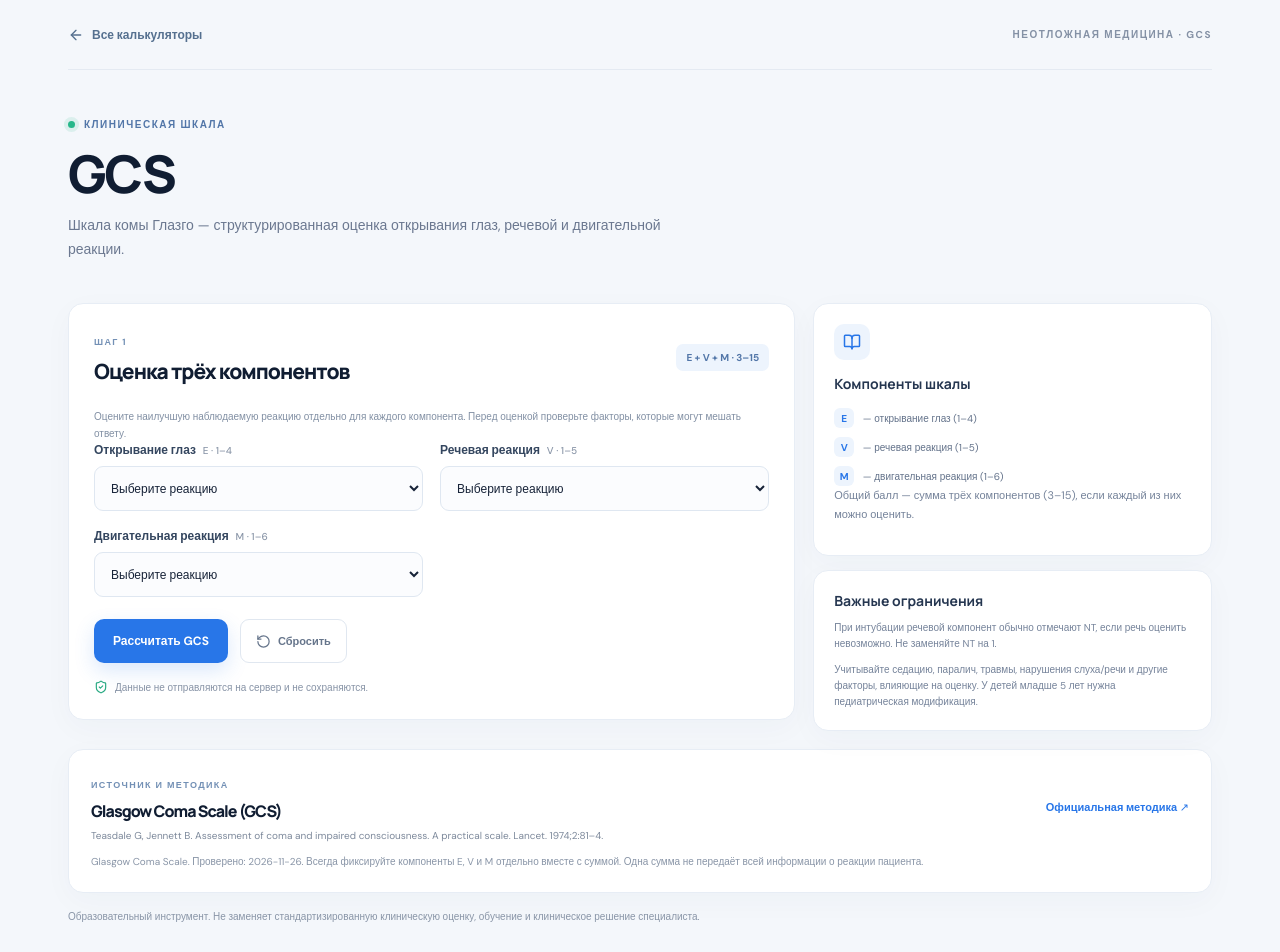
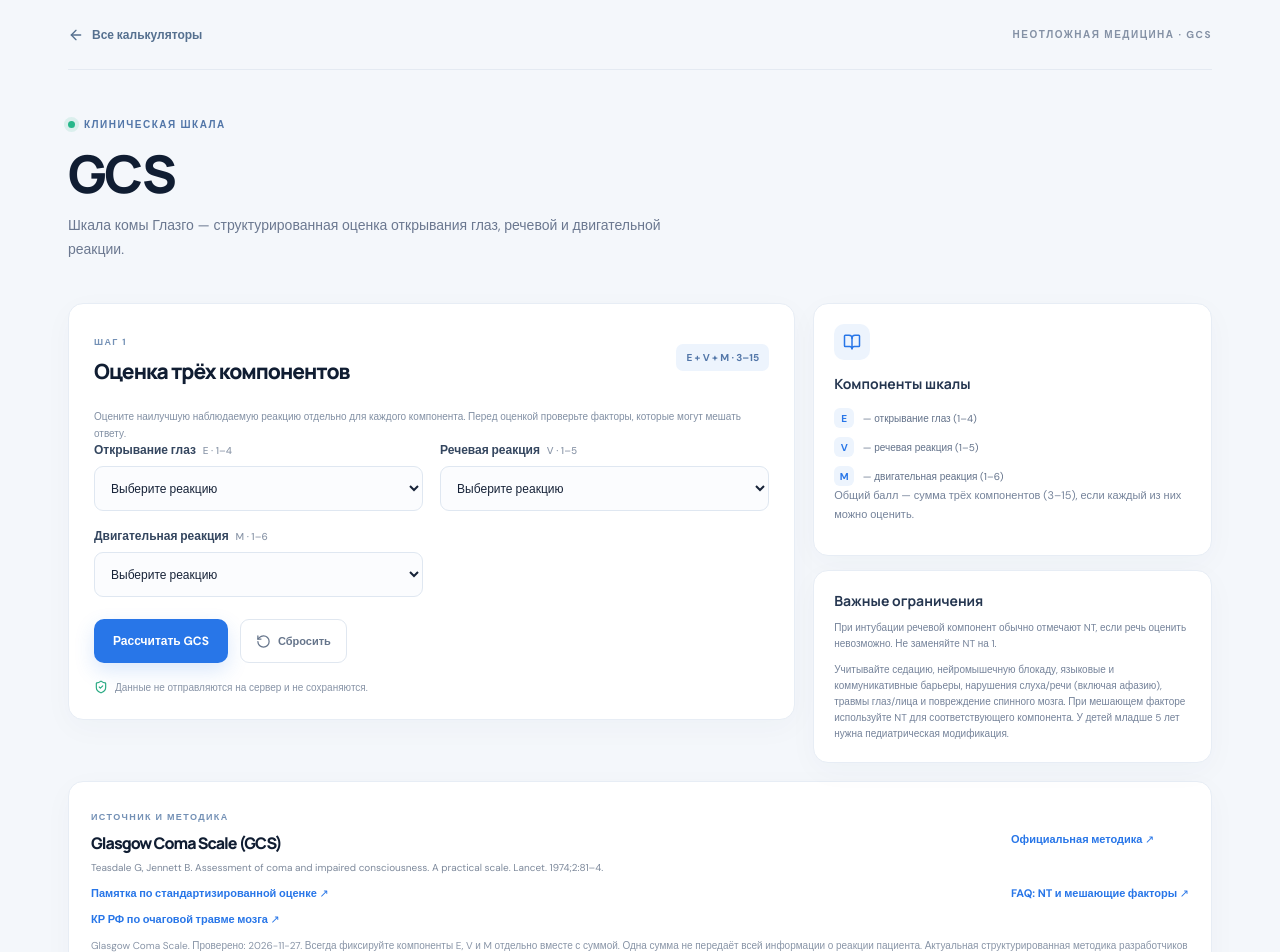
Before and after one commit to Whiterx/medcalc-pro-next, a React (Vite) app: page /medcalc-pro-next/calculators/gcs in a window 1280 px wide. Shown: the top 952 px of the page. Built offline with nearby package versions, Linux system fonts and the light colour scheme.

Commit message:
fix(gcs): align component terminology and NT handling with current GCS guidance

```diff
--- a/src/calculators/emergency/GCSCalculator.tsx
+++ b/src/calculators/emergency/GCSCalculator.tsx
@@ -136,14 +136,14 @@ export default function GCSCalculator() {
           <div className="threshold-panel">
             <h3>Важные ограничения</h3>
             <p>При интубации речевой компонент обычно отмечают NT, если речь оценить невозможно. Не заменяйте NT на 1.</p>
-            <p>Учитывайте седацию, паралич, травмы, нарушения слуха/речи и другие факторы, влияющие на оценку. У детей младше 5 лет нужна педиатрическая модификация.</p>
+            <p>Учитывайте седацию, нейромышечную блокаду, языковые и коммуникативные барьеры, нарушения слуха/речи (включая афазию), травмы глаз/лица и повреждение спинного мозга. При мешающем факторе используйте NT для соответствующего компонента. У детей младше 5 лет нужна педиатрическая модификация.</p>
           </div>
         </aside>
       </div>
 
       {result && (
         <section className="result-panel" aria-live="polite">
-          <div className="result-topline"><span className="panel-kicker">РЕЗУЛЬТАТ ОЦЕНКИ</span><span className={result.hasUntestableComponent ? 'risk-tag risk-high' : 'risk-tag risk-low'}>{result.hasUntestableComponent ? 'Есть NT-компонент' : 'Все компоненты оценены'}</span></div>
+          <div className="result-topline"><span className="panel-kicker">РЕЗУЛЬТАТ ОЦЕНКИ</span><span className="risk-tag">{result.hasUntestableComponent ? 'Есть NT-компонент' : 'Все компоненты оценены'}</span></div>
           <div className="score-display"><strong>{result.total ?? 'NT'}</strong><span>{result.total === null ? 'общий балл не рассчитывается' : '/ 15 баллов'}</span></div>
           <div className="care-context">
             <b>Компоненты: {result.notation}</b>
@@ -161,8 +161,8 @@ export default function GCSCalculator() {
 
       <section className="reference-panel">
         <div><span className="panel-kicker">ИСТОЧНИК И МЕТОДИКА</span><h2>{GCS_REFERENCE.title}</h2><p>{GCS_REFERENCE.originalSource}</p></div>
-        <a href={GCS_REFERENCE.url} target="_blank" rel="noreferrer">Официальная методика ↗</a>
-        <small>{GCS_REFERENCE.organisation}. Проверено: {GCS_REFERENCE.accessed}. {GCS_REFERENCE.notes[1]}</small>
+        <a href={GCS_REFERENCE.url} target="_blank" rel="noreferrer">Официальная методика ↗</a><a href={GCS_REFERENCE.assessmentAidUrl} target="_blank" rel="noreferrer">Памятка по стандартизированной оценке ↗</a><a href={GCS_REFERENCE.faqUrl} target="_blank" rel="noreferrer">FAQ: NT и мешающие факторы ↗</a><a href={GCS_REFERENCE.russianGuidelineUrl} target="_blank" rel="noreferrer">КР РФ по очаговой травме мозга ↗</a>
+        <small>{GCS_REFERENCE.organisation}. Проверено: {GCS_REFERENCE.accessed}. {GCS_REFERENCE.notes[1]} {GCS_REFERENCE.notes[6]} {GCS_REFERENCE.notes[7]}</small>
       </section>
       <p className="calculator-disclaimer">Образовательный инструмент. Не заменяет стандартизированную клиническую оценку, обучение и клиническое решение специалиста.</p>
     </main>
--- a/src/calculators/emergency/QSOFACalculator.tsx
+++ b/src/calculators/emergency/QSOFACalculator.tsx
@@ -9,7 +9,7 @@ const initialValues = { respiratoryRate: '', systolicBP: '', eye: '', verbal: ''
 const gcsOptions = {
   eye: [
     { value: '4', label: '4 — спонтанно' },
-    { value: '3', label: '3 — на вербальную стимуляцию' },
+    { value: '3', label: '3 — на звук' },
     { value: '2', label: '2 — на давление' },
     { value: '1', label: '1 — отсутствует' },
     { value: 'NT', label: 'NT — не оценивается' },
@@ -17,15 +17,15 @@ const gcsOptions = {
   verbal: [
     { value: '5', label: '5 — ориентирован' },
     { value: '4', label: '4 — спутанная речь' },
-    { value: '3', label: '3 — бессвязные слова' },
-    { value: '2', label: '2 — нечленораздельные звуки' },
+    { value: '3', label: '3 — отдельные слова' },
+    { value: '2', label: '2 — звуки' },
     { value: '1', label: '1 — отсутствует' },
     { value: 'NT', label: 'NT — не оценивается' },
   ],
   motor: [
     { value: '6', label: '6 — выполняет команды' },
     { value: '5', label: '5 — локализует давление' },
-    { value: '4', label: '4 — отдёргивание в ответ на давление' },
+    { value: '4', label: '4 — нормальное сгибание' },
     { value: '3', label: '3 — патологическое сгибание' },
     { value: '2', label: '2 — разгибание' },
     { value: '1', label: '1 — отсутствует' },
@@ -215,7 +215,7 @@ export default function QSOFACalculator() {
 
       <section className="reference-panel">
         <div><span className="panel-kicker">ИСТОЧНИК И МЕТОДИКА</span><h2>{QSOFA_REFERENCE.title}</h2><p>{QSOFA_REFERENCE.definition} · {QSOFA_REFERENCE.russianGuideline} · {QSOFA_REFERENCE.guideline}</p></div>
-        <a href={QSOFA_REFERENCE.russianGuidelineUrl} target="_blank" rel="noreferrer">Открыть КР Минздрава РФ 2024 ↗</a><a href={QSOFA_REFERENCE.url} target="_blank" rel="noreferrer">Открыть SSC 2026 ↗</a>
+        <a href={QSOFA_REFERENCE.russianGuidelineUrl} target="_blank" rel="noreferrer">Открыть КР Минздрава РФ 2024 ↗</a><a href={QSOFA_REFERENCE.url} target="_blank" rel="noreferrer">Открыть SSC 2026 ↗</a><a href={QSOFA_REFERENCE.gcsGuidanceUrl} target="_blank" rel="noreferrer">Официальная методика GCS ↗</a>
         <small>{QSOFA_REFERENCE.originalSource}. Проверено: {QSOFA_REFERENCE.accessed}. {QSOFA_REFERENCE.notes[0]}</small>
       </section>
       <p className="calculator-disclaimer">Образовательный инструмент. qSOFA не устанавливает и не исключает диагноз сепсиса и не заменяет клиническую оценку.</p>
--- a/src/calculators/emergency/gcs.reference.ts
+++ b/src/calculators/emergency/gcs.reference.ts
@@ -5,7 +5,10 @@ export const GCS_REFERENCE = {
   url: 'https://www.glasgowcomascale.org/what-is-gcs/',
   faqUrl: 'https://www.glasgowcomascale.org/faq/',
   assessmentAidUrl: 'https://www.glasgowcomascale.org/downloads/GCS-Assessment-Aid-English.pdf',
-  accessed: '2026-11-26',
+  motorScaleUpdateSource: 'Teasdale G, Jennett B. Assessment and prognosis of coma after head injury. Acta Neurochir Suppl (Wien). 1976;34:45–55.',
+  russianGuideline: 'Клинические рекомендации Минздрава РФ «Очаговая травма головного мозга», 2022, ID 732_1, взрослые; плановый пересмотр был не позднее 2024 года.',
+  russianGuidelineUrl: 'https://cr.minzdrav.gov.ru/view-cr/732_1',
+  accessed: '2026-11-27',
   notes: [
     'Стандартная шкала оценивает три независимых компонента: открывание глаз (E, 1–4), речевую реакцию (V, 1–5) и двигательную реакцию (M, 1–6). Общий балл — сумма компонентов, от 3 до 15.',
     'Всегда фиксируйте компоненты E, V и M отдельно вместе с суммой. Одна сумма не передаёт всей информации о реакции пациента.',
@@ -13,5 +16,7 @@ export const GCS_REFERENCE = {
     'Перед оценкой учитывайте факторы, мешающие реакции или коммуникации, включая интубацию, седацию, паралич, травмы лица/глаз, нарушения слуха/речи и повреждение спинного мозга. Документируйте соответствующие ограничения.',
     'Для детей младше 5 лет стандартная взрослая шкала без модификации не подходит; требуется возрастная педиатрическая оценка.',
     'Калькулятор поддерживает структурированную регистрацию компонентов и сумму; он не устанавливает диагноз, не определяет тактику лечения и не заменяет обучение стандартизированной оценке.',
+    'Актуальная структурированная методика разработчиков использует E3 «на звук», V3 «слова», V2 «звуки» и шестибалльную двигательную шкалу с M4 «нормальное сгибание» и M3 «патологическое сгибание».',
+    'КР РФ «Очаговая травма головного мозга» 2022 (ID 732_1) содержит более ранние русскоязычные формулировки V3 («словесная окрошка») и M4 («отдёргивание»); плановый пересмотр был не позднее 2024 года. Калькулятор следует актуальной терминологии разработчиков GCS, сохраняя те же балльные значения. КР РФ применяются для клинического контекста ЧМТ; специфические категории тяжести ЧМТ не добавляются в универсальный калькулятор.',
   ],
 } as const
--- a/src/calculators/emergency/gcs.ts
+++ b/src/calculators/emergency/gcs.ts
@@ -53,7 +53,7 @@ const componentDefinitions = {
     responses: {
       '6': 'Выполняет команды',
       '5': 'Локализует давление',
-      '4': 'Нормальное сгибание / отдёргивание',
+      '4': 'Нормальное сгибание',
       '3': 'Патологическое сгибание',
       '2': 'Разгибание',
       '1': 'Отсутствует',
--- a/src/calculators/emergency/qsofa.reference.ts
+++ b/src/calculators/emergency/qsofa.reference.ts
@@ -4,6 +4,7 @@ export const QSOFA_REFERENCE = {
   originalSource: 'Singer M, et al. JAMA. 2016;315(8):801–810. doi:10.1001/jama.2016.0287',
   russianGuideline: 'Клинические рекомендации Минздрава РФ «Сепсис (у взрослых)», 2024, ID 898_1; приложения Б.1 и Г.2.',
   russianGuidelineUrl: 'https://cr.minzdrav.gov.ru/preview-cr/898_1',
+  gcsGuidanceUrl: 'https://www.glasgowcomascale.org/gcs-aid/',
   guideline: 'Surviving Sepsis Campaign International Guidelines 2026',
   url: 'https://www.sccm.org/clinical-resources/guidelines/guidelines/surviving-sepsis-campaign-international-guidelines-for-management-of-sepsis-and-septic-shock-2026',
   accessed: '2026-11-27',
```
Also changed, not shown: 4 other files (tests, documents, lock files or other folders).
